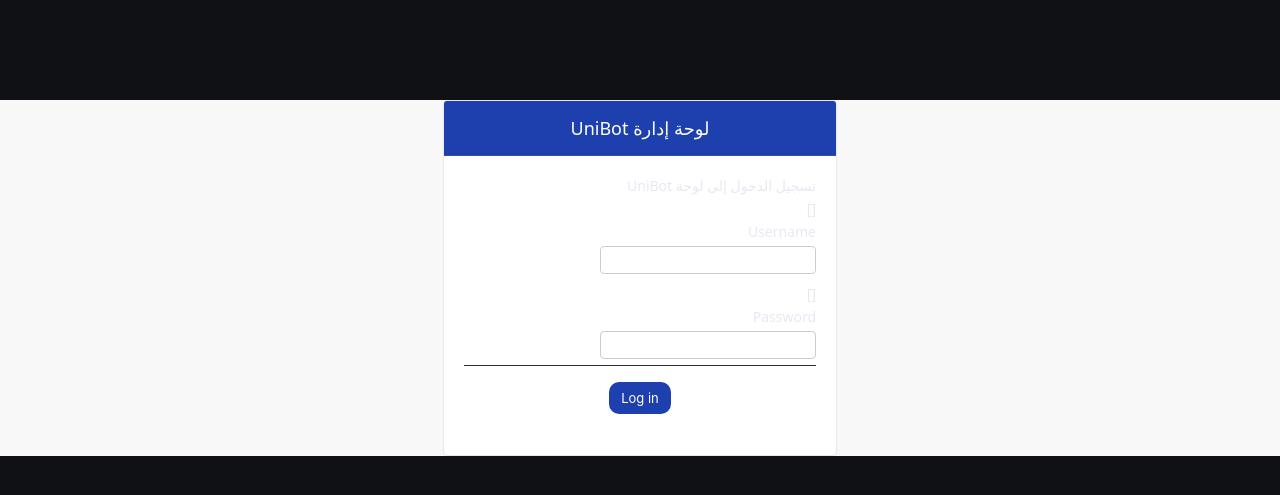
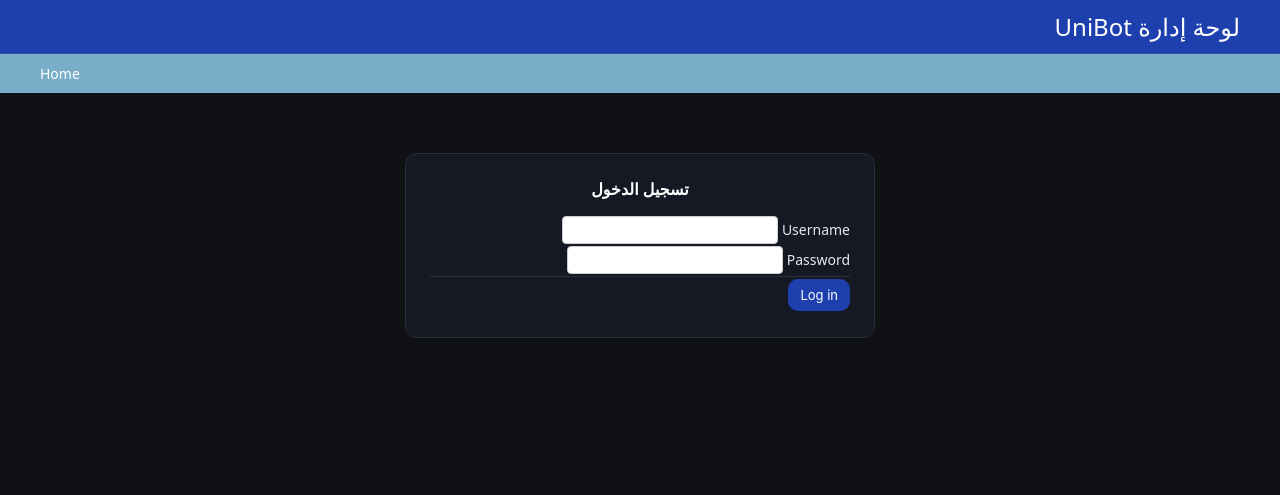
Before and after one commit to M0simi/portfolio, a Django app: template unibot_project/templates/admin/login.html in a window 1280 px wide. Shown: the top 495 px of the page. Run offline with Django 4.2, Linux system fonts and the light colour scheme; the template is opened without the code that fills it, so the values that code supplies are empty, except form fields; tables that the repository leaves empty hold one stand-in row (values such as "Sample post"); form fields are guessed from the names that the template uses.

Commit message:
Update login.html

```diff
--- a/unibot_project/templates/admin/login.html
+++ b/unibot_project/templates/admin/login.html
@@ -1,9 +1,17 @@
-{% extends "admin/login.html" %}
-{% load static %}
+{% extends "admin/base_site.html" %}
+{% load i18n static %}
 
-{% block extrastyle %}
-  {{ block.super }}
-  <link rel="stylesheet" href="{% static 'unibot_admin/custom.css' %}">
+{% block content %}
+  <div class="login-box" style="max-width:420px;margin:40px auto;background:var(--uni-panel);border:1px solid var(--uni-border);border-radius:12px;padding:24px;">
+    <h2 style="margin:0 0 16px;color:#fff;text-align:center;">تسجيل الدخول</h2>
+    {% if form.errors %}
+      <p class="errornote">بيانات غير صحيحة، حاول مرة أخرى.</p>
+    {% endif %}
+    <form action="" method="post">{% csrf_token %}
+      <div class="form-row">{{ form.username.label_tag }} {{ form.username }}</div>
+      <div class="form-row">{{ form.password.label_tag }} {{ form.password }}</div>
+      <div class="submit-row"><input type="submit" value="{% trans 'Log in' %}" class="button"></div>
+      <input type="hidden" name="next" value="{{ next }}">
+    </form>
+  </div>
 {% endblock %}
-
-{% block content_title %}تسجيل الدخول إلى لوحة UniBot{% endblock %}
```
